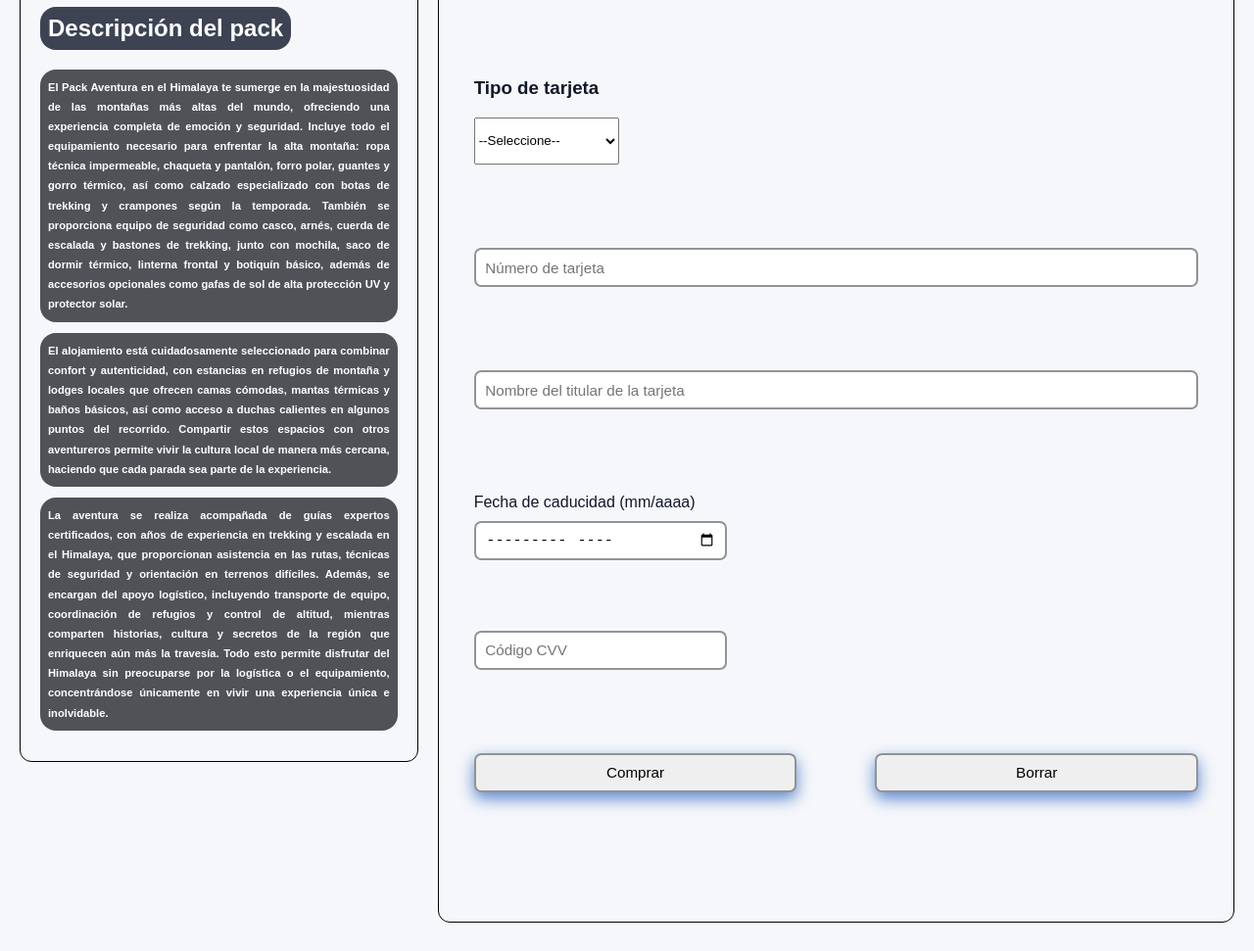
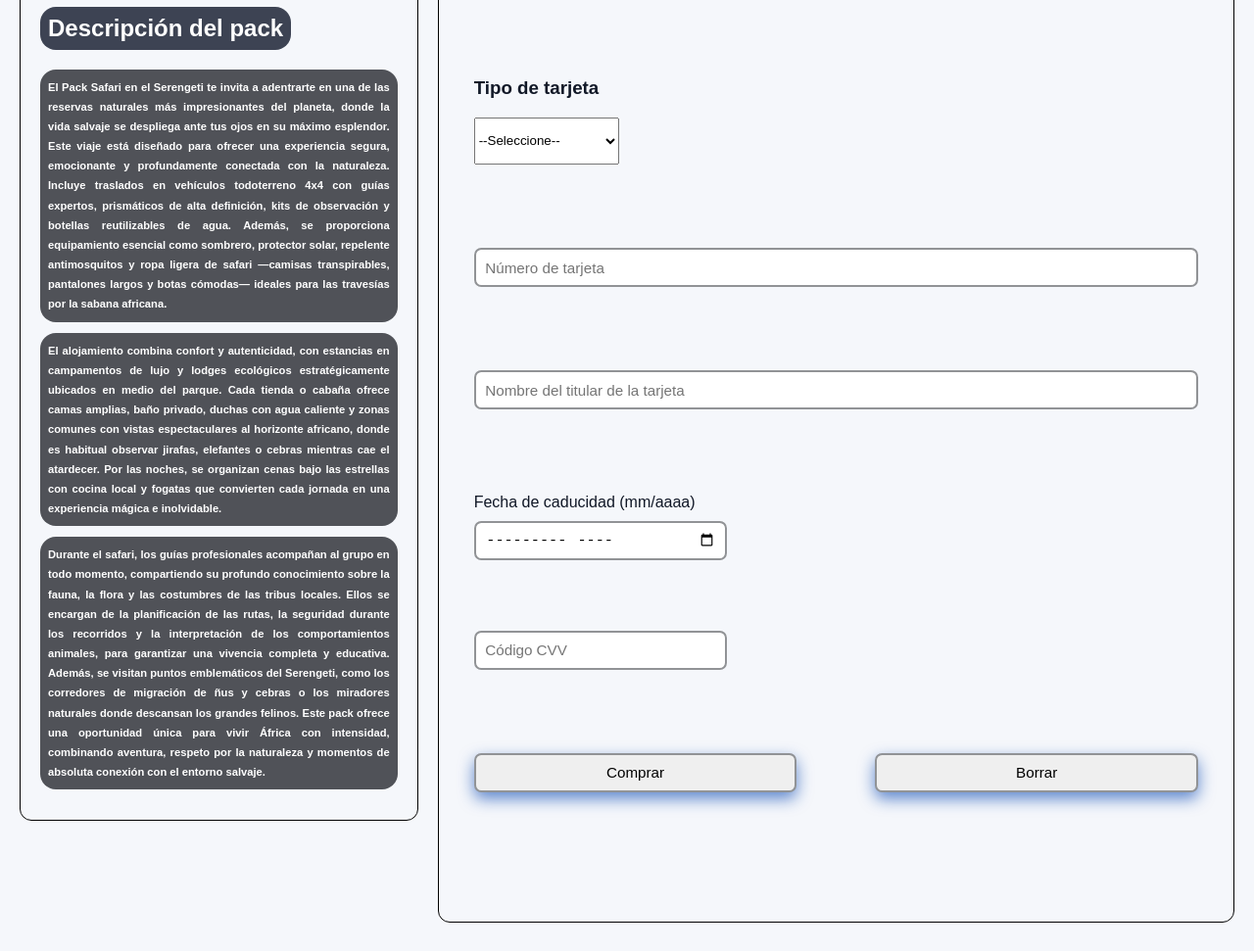
Before and after one commit to 100522245/P2_INTERFACES, a plain HTML site: page versionc_pack2.html in a window 1280 px wide. Shown: the part 387-1358 px from the top of the page at 98% size. Drawn offline with Linux system fonts and the light colour scheme.

```diff
--- a/scriptB.js
+++ b/scriptB.js
@@ -2,12 +2,12 @@
 let carruselAutomatico = setInterval(moverDerecha, 2000);
 
 function ElegirPack() {
-  // Ocultamos todos los packs
+  /* Ocultamos todos los packs */
   document.getElementById("pack1").style.display = "none";
   document.getElementById("pack2").style.display = "none";
   document.getElementById("pack3").style.display = "none";
 
-  // Mostramos el pack que toca
+  /* Mostramos el pack que toca */
   if (indice == 0) {
     document.getElementById("pack1").style.display = "block";
   } else if (indice == 1) {
--- a/versionc_pack2.html
+++ b/versionc_pack2.html
@@ -52,11 +52,12 @@
 
         <section class="versionc-C2">
             <h2>Descripción del pack</h2>
-            <p>El Pack Aventura en el Himalaya te sumerge en la majestuosidad de las montañas más altas del mundo, ofreciendo una experiencia completa de emoción y seguridad. Incluye todo el equipamiento necesario para enfrentar la alta montaña: ropa técnica impermeable, chaqueta y pantalón, forro polar, guantes y gorro térmico, así como calzado especializado con botas de trekking y crampones según la temporada. También se proporciona equipo de seguridad como casco, arnés, cuerda de escalada y bastones de trekking, junto con mochila, saco de dormir térmico, linterna frontal y botiquín básico, además de accesorios opcionales como gafas de sol de alta protección UV y protector solar.</p>
+            <p>El Pack Safari en el Serengeti te invita a adentrarte en una de las reservas naturales más impresionantes del planeta, donde la vida salvaje se despliega ante tus ojos en su máximo esplendor. Este viaje está diseñado para ofrecer una experiencia segura, emocionante y profundamente conectada con la naturaleza. Incluye traslados en vehículos todoterreno 4x4 con guías expertos, prismáticos de alta definición, kits de observación y botellas reutilizables de agua. Además, se proporciona equipamiento esencial como sombrero, protector solar, repelente antimosquitos y ropa ligera de safari —camisas transpirables, pantalones largos y botas cómodas— ideales para las travesías por la sabana africana.</p>
 
-            <p>El alojamiento está cuidadosamente seleccionado para combinar confort y autenticidad, con estancias en refugios de montaña y lodges locales que ofrecen camas cómodas, mantas térmicas y baños básicos, así como acceso a duchas calientes en algunos puntos del recorrido. Compartir estos espacios con otros aventureros permite vivir la cultura local de manera más cercana, haciendo que cada parada sea parte de la experiencia.</p>
+            <p>El alojamiento combina confort y autenticidad, con estancias en campamentos de lujo y lodges ecológicos estratégicamente ubicados en medio del parque. Cada tienda o cabaña ofrece camas amplias, baño privado, duchas con agua caliente y zonas comunes con vistas espectaculares al horizonte africano, donde es habitual observar jirafas, elefantes o cebras mientras cae el atardecer. Por las noches, se organizan cenas bajo las estrellas con cocina local y fogatas que convierten cada jornada en una experiencia mágica e inolvidable.</p>
 
-            <p>La aventura se realiza acompañada de guías expertos certificados, con años de experiencia en trekking y escalada en el Himalaya, que proporcionan asistencia en las rutas, técnicas de seguridad y orientación en terrenos difíciles. Además, se encargan del apoyo logístico, incluyendo transporte de equipo, coordinación de refugios y control de altitud, mientras comparten historias, cultura y secretos de la región que enriquecen aún más la travesía. Todo esto permite disfrutar del Himalaya sin preocuparse por la logística o el equipamiento, concentrándose únicamente en vivir una experiencia única e inolvidable.</p>
+            <p>Durante el safari, los guías profesionales acompañan al grupo en todo momento, compartiendo su profundo conocimiento sobre la fauna, la flora y las costumbres de las tribus locales. Ellos se encargan de la planificación de las rutas, la seguridad durante los recorridos y la interpretación de los comportamientos animales, para garantizar una vivencia completa y educativa. Además, se visitan puntos emblemáticos del Serengeti, como los corredores de migración de ñus y cebras o los miradores naturales donde descansan los grandes felinos. Este pack ofrece una oportunidad única para vivir África con intensidad, combinando aventura, respeto por la naturaleza y momentos de absoluta conexión con el entorno salvaje.</p>
+
         </section>
     </div>
 
```
Also changed, not shown: script_index.js (+5 -4 lines), versionc_pack3.html (+4 -3 lines).
